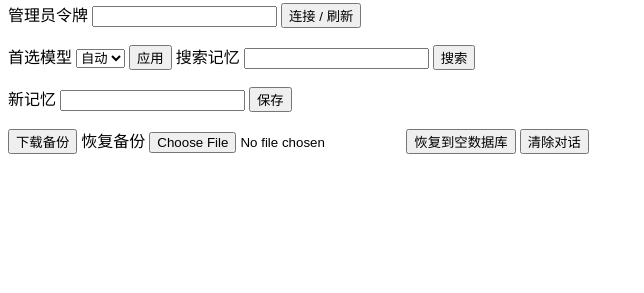
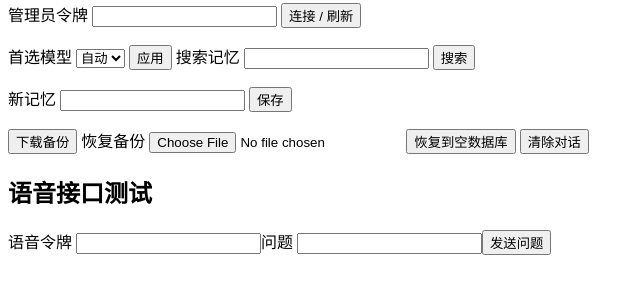
Before and after one commit to guitar0788/homepod-gpt, a plain HTML site: page web/index.html in a window 1280 px wide. Shown: the part 87-380 px from the top of the page, without its empty margins (0-644 px from the left). Drawn offline with Linux system fonts and the light colour scheme.

Commit message:
Add voice API test control to dashboard

```diff
--- a/web/index.html
+++ b/web/index.html
@@ -18,5 +18,6 @@
 <label>恢复备份 <input type="file" id="file" accept=".json,application/json"></label>
 <button id="restore">恢复到空数据库</button>
 <button id="clear">清除对话</button>
+<section><h2>语音接口测试</h2><label>语音令牌 <input id="voiceToken" type="password" autocomplete="off"></label><label>问题 <input id="question" maxlength="3000"></label><button id="ask">发送问题</button><p id="reply" aria-live="polite"></p></section>
 <script src="/dashboard.js" defer></script>
 </html>
```
